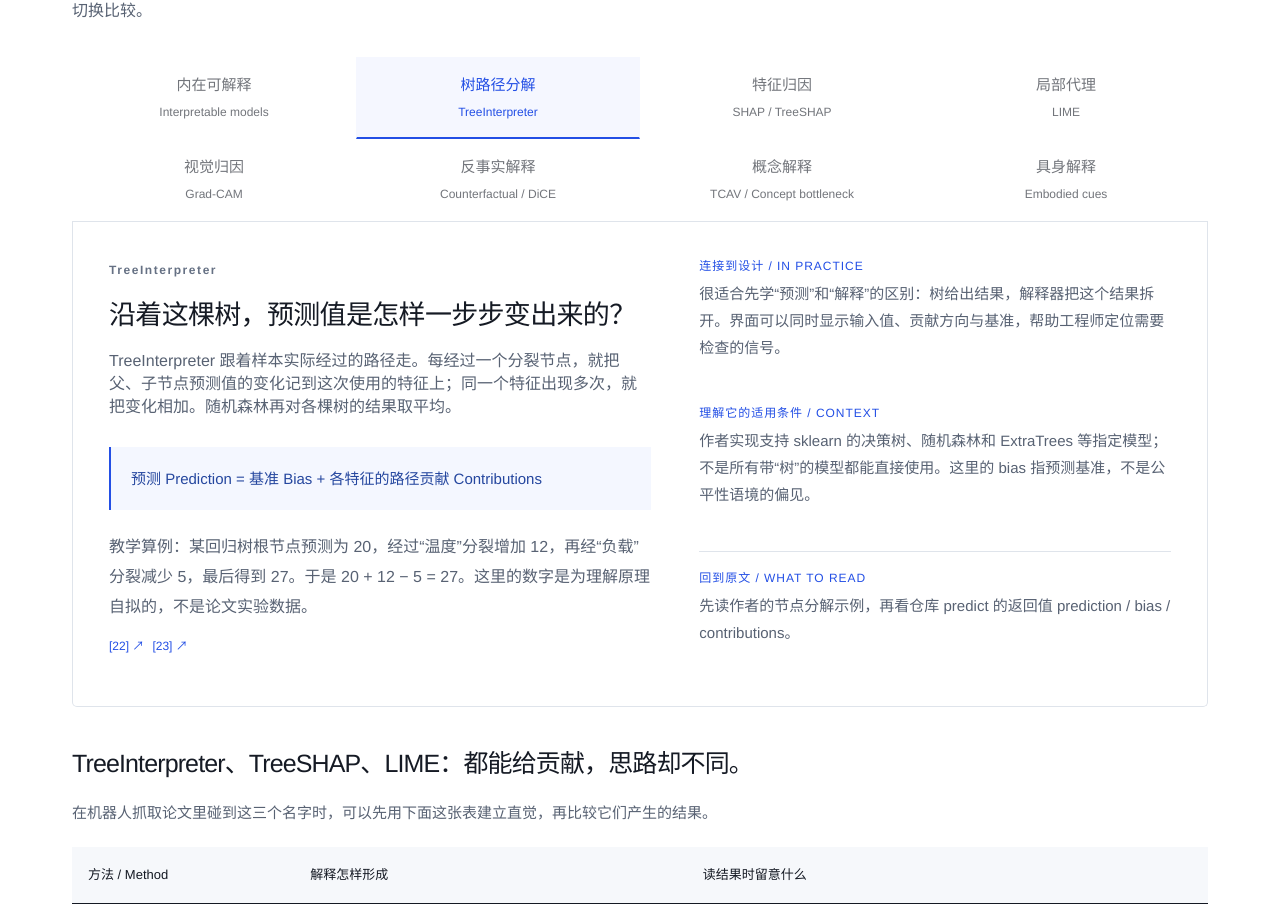
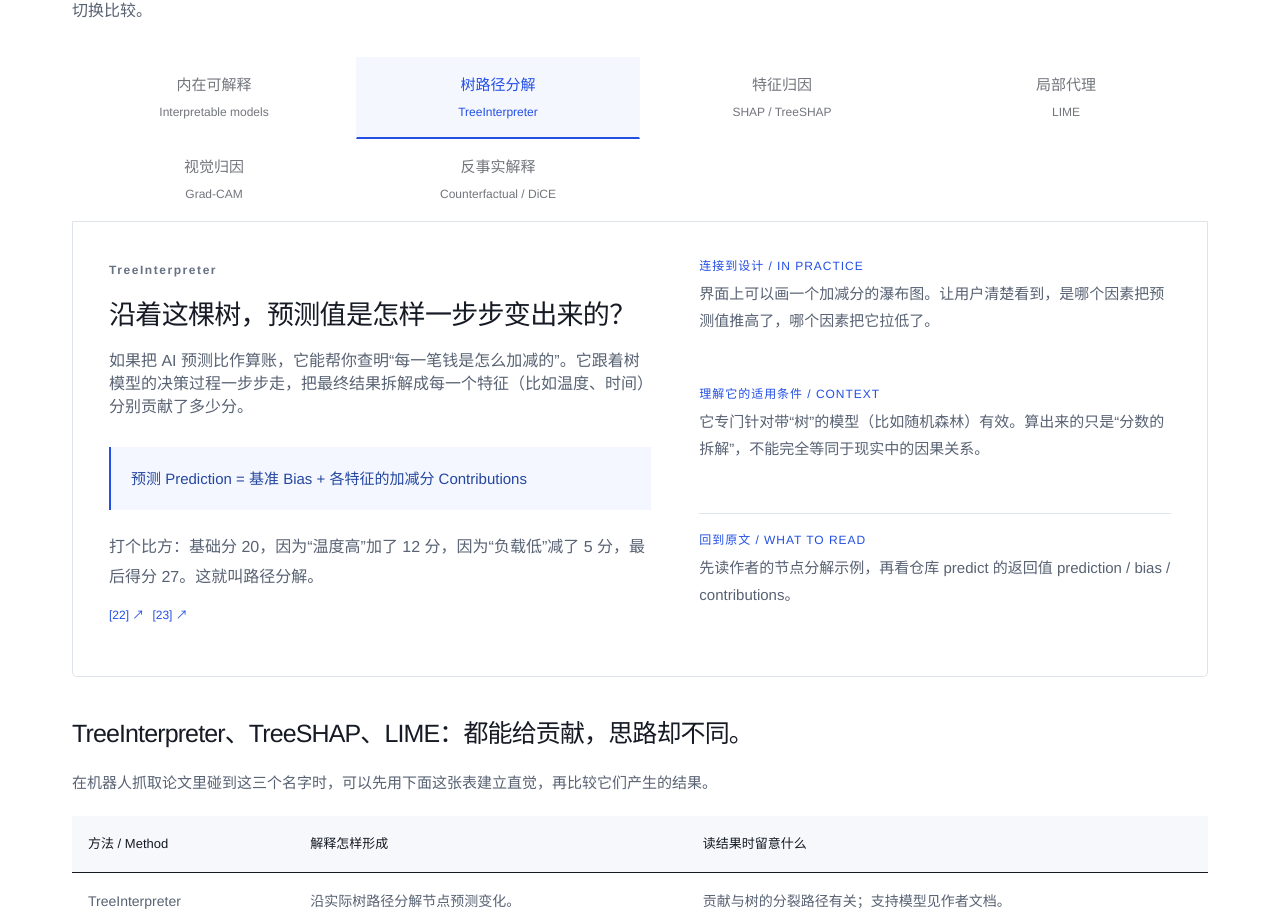
Before and after one commit to limbohoo/xai_fieldnote, a Next.js app: page / in a window 1280 px wide. Shown: the part 3172-4095 px from the top of the page. Built offline with nearby package versions, Linux system fonts and the light colour scheme.

Commit message:
Update XAI Methods mapping section to use plain language and relatable examples

```diff
--- a/app/learning-content.tsx
+++ b/app/learning-content.tsx
@@ -57,13 +57,13 @@ const methods = [
     en: 'Interpretable models',
     question: '能不能直接读懂决策规则？',
     principle:
-      '想象一棵小决策树：先检查温度是否过高，再看负载，最后决定是否降速。规则本身就是预测过程的一部分，读规则也就在读模型。线性模型、稀疏规则、小型决策树，都是理解这个方向的入口。',
+      '比如一棵小决策树：先看温度，再看负载，最后决定降速。因为它的判断过程本身就是人能看懂的规则，所以不需要额外的“解释工具”。简单的公式、小树图，都属于这一类。',
     example:
-      'Rudin 的论文提出一个有用的起点：在需要清楚决策依据的任务里，先尝试可解释模型，再判断是否确实需要更复杂的结构。这里的研究问题是如何同时获得足够的预测表现与可理解的结构。',
+      'Rudin 建议：在人命关天或需要清晰理由的场景里，先试试这种原本就简单的模型，别一上来就整复杂的黑盒模型。',
     output: '输入条件 → 可检查的规则 → 预测结果',
     design:
-      '对于产品界面，可以把触发条件写成可检查的状态，例如“温度超过设定范围，正在降速”。这种表达要与实际规则对应。此处为设计示例。',
-    scope: '结构简单是优势；是否易懂仍取决于规则数量、术语以及用户的经验。',
+      '界面上，直接把模型的判断条件展示出来，比如亮起红灯并显示“温度>80度，触发降速”。所见即所得。',
+    scope: '简单是最大的优势；但如果规则写了几百条或者全是生僻专业词，普通人依然看不懂。',
     read: '从 Rudin 的论点入手，再回 Ali 的分类看内在解释与事后解释的位置。',
     refs: [16, 1],
   },
@@ -73,14 +73,14 @@ const methods = [
     en: 'TreeInterpreter',
     question: '沿着这棵树，预测值是怎样一步步变出来的？',
     principle:
-      'TreeInterpreter 跟着样本实际经过的路径走。每经过一个分裂节点，就把父、子节点预测值的变化记到这次使用的特征上；同一个特征出现多次，就把变化相加。随机森林再对各棵树的结果取平均。',
+      '如果把 AI 预测比作算账，它能帮你查明“每一笔钱是怎么加减的”。它跟着树模型的决策过程一步步走，把最终结果拆解成每一个特征（比如温度、时间）分别贡献了多少分。',
     example:
-      '教学算例：某回归树根节点预测为 20，经过“温度”分裂增加 12，再经“负载”分裂减少 5，最后得到 27。于是 20 + 12 − 5 = 27。这里的数字是为理解原理自拟的，不是论文实验数据。',
-    output: '预测 Prediction = 基准 Bias + 各特征的路径贡献 Contributions',
+      '打个比方：基础分 20，因为“温度高”加了 12 分，因为“负载低”减了 5 分，最后得分 27。这就叫路径分解。',
+    output: '预测 Prediction = 基准 Bias + 各特征的加减分 Contributions',
     design:
-      '很适合先学“预测”和“解释”的区别：树给出结果，解释器把这个结果拆开。界面可以同时显示输入值、贡献方向与基准，帮助工程师定位需要检查的信号。',
+      '界面上可以画一个加减分的瀑布图。让用户清楚看到，是哪个因素把预测值推高了，哪个因素把它拉低了。',
     scope:
-      '作者实现支持 sklearn 的决策树、随机森林和 ExtraTrees 等指定模型；不是所有带“树”的模型都能直接使用。这里的 bias 指预测基准，不是公平性语境的偏见。',
+      '它专门针对带“树”的模型（比如随机森林）有效。算出来的只是“分数的拆解”，不能完全等同于现实中的因果关系。',
     read: '先读作者的节点分解示例，再看仓库 predict 的返回值 prediction / bias / contributions。',
     refs: [22, 23],
   },
@@ -88,16 +88,16 @@ const methods = [
     id: 'shap',
     cn: '特征归因',
     en: 'SHAP / TreeSHAP',
-    question: '相对一个参考，这次结果由哪些特征推高或拉低？',
+    question: '这次的结果，是谁在推高，谁在拉低？',
     principle:
-      'SHAP 把预测与参考值之间的差异分配给输入特征。它借用 Shapley value 的思想：考虑特征加入不同组合时带来的边际变化，再形成归因。TreeSHAP 利用树结构高效计算这类解释。',
+      'SHAP 就像是给团队发奖金。它通过计算每个特征在各种组合下的“边际贡献”，算出一个绝对公平的得分，告诉你谁是导致这个预测结果的最大功臣，谁在帮倒忙。',
     example:
-      '局部解释 Local explanation 看一个样本：哪些输入把它推向当前结果？把许多样本的归因放到一起，又能观察全局模式 Global patterns：哪些特征经常影响预测，以及影响方向如何变化。',
-    output: '参考值 Baseline + 特征归因 SHAP values → 模型输出',
+      '看单个人，它告诉你“为什么拒绝他的贷款（因为收入太低）”；看所有人，它能画出一张大图，告诉你“总体来看，收入和年龄是如何影响贷款通过率的”。',
+    output: '参考基准 Baseline + 各特征的 SHAP 贡献值 → 模型最终输出',
     design:
-      '读图时先问“解释的是哪个输出、相对谁”。同一条形的长度是归因量，不是这个输入本身的大小。界面最好让使用者能回看原始输入与参考。',
+      '界面上常表现为红蓝条形图或力导向图。红色向右推高结果，蓝色向左拉低结果。设计时要提醒用户：长条代表的是“影响力”大小，而不是原始数据的大小。',
     scope:
-      '特征依赖关系与参考设定会影响含义。把它理解为模型如何利用信息，随后再用领域实验判断现实中的因果关系。',
+      '它能算出一个极其精确的“重要度”，但这依赖于你设定的对比基准。把它当成 AI 在利用哪些信息的线索，而不是真实的因果定律。',
     read: '2017 年论文建立共同框架；2020 年树模型论文展示如何从局部解释走向整体理解。',
     refs: [6, 26],
   },
@@ -105,16 +105,16 @@ const methods = [
     id: 'lime',
     cn: '局部代理',
     en: 'LIME',
-    question: '在这个案例附近，一个简单模型能怎样描述它？',
+    question: '如果不明白整个黑盒，能不能只解释这一个具体案例？',
     principle:
-      'LIME 在待解释输入周围生成扰动，查询原模型的预测，再拟合一个偏重邻近样本的简单模型。最后用少量词、图像区域或表格特征表达这个局部近似。',
+      '黑盒模型太复杂看不懂？LIME 的做法是：就在当前这个数据附近，稍微改改数据（比如遮住图片的某一块，或删掉句子的几个词），看看黑盒的反应。然后用一个超简单的模型来模仿黑盒在这个局部的行为。',
     example:
-      '文本分类可显示哪些词影响当前判断；图像解释可保留对当前类别有帮助的区域。下方狼与哈士奇实验，就用这种方式让人发现分类器依赖了雪地背景。',
-    output: '扰动输入 → 查询预测 → 加权拟合 → 简短局部解释',
+      '比如前文“狼和哈士奇”的实验里，通过不断遮挡图片的不同部分，LIME 发现只要遮住背景的“雪”，模型就不认识狼了。这就暴露了模型其实是在看背景。',
+    output: '改动数据测试黑盒反应 → 拟合一个简单模型 → 给出这一个案例的解释',
     design:
-      '适合将一个具体案例摊开讨论。若要理解整体模型，可以选取多个有代表性的案例，一边读解释一边找模式。',
+      '如果是处理文章，界面上可以高亮出几个决定性的关键词；如果是处理图片，可以圈出决定性的几块区域。它专门用来给“单次”决策抓重点。',
     scope:
-      '邻域和采样决定它描述的“附近”是什么。需要检查这段简单说明在该邻域内拟合得如何。',
+      '因为它只是在这个案例“附近”做模仿，所以解释不一定对远处的案例适用。重点在于你怎么定义“附近”的范围。',
     read: '先看论文图 1 理解操作，再读 §6.4 与表 2 的用户实验。',
     refs: [7],
   },
@@ -122,16 +122,16 @@ const methods = [
     id: 'visual',
     cn: '视觉归因',
     en: 'Grad-CAM',
-    question: '这张图里，模型的类别判断与哪些区域有关？',
+    question: 'AI 在做判断时，眼睛究竟盯在图片的哪里？',
     principle:
-      'Grad-CAM 利用目标类别的梯度，对卷积层的特征图加权，得到粗粒度的类别相关区域图。它保留空间位置，让人可以把模型信号和原图对照起来。',
+      '专门针对看图的 AI。它通过追踪 AI 神经网络里倒数几层的“注意力”，画出一张热力图。它保留了图片的空间位置，让你直接看到 AI 的重点和原图的对应关系。',
     example:
-      '可以拿同一张图的两个类别输出分别生成热图，观察模型在不同判断下关联到哪些区域；也可以并排看正确与错误案例，寻找稳定出现的背景线索。后者是可采用的分析方式。',
-    output: '目标类别 → 梯度加权特征图 → 区域热图',
+      '如果 AI 把猫认成了狗，你可以看看它的热力图。如果热力图最红的地方在背景的草地上，你就知道它根本没在看动物，而是瞎猜的。',
+    output: '设定你想了解的类别 → 追踪神经网络激活程度 → 在原图上叠加热力图',
     design:
-      '解释页面可提供原图、目标类别与热图开关。颜色图例说清“类别相关强度”，避免让读者把它误读成物体边界或预测置信度。',
+      '界面上通常就是一张盖在原图上的热力图。一定要加个开关让用户能随时关掉它看原图，并且告诉用户：越红代表 AI 越关注这个区域，不代表它越肯定。',
     scope:
-      'Adebayo 等提出模型参数与标签随机化检查，帮助判断显著性图是否真正依赖学到的模型与数据。这为选择视觉解释提供了验证思路。',
+      '热力图看着很酷，但有时很有欺骗性（就像人盯着题看也不代表懂了）。需要通过随机化检查等方式，确认它真的反映了模型的判断，而不仅仅是个边缘检测器。',
     read: 'Grad-CAM 读图像定位方式；Sanity Checks 接着读“怎样知道热图值得看”。',
     refs: [21, 15],
   },
@@ -139,51 +139,18 @@ const methods = [
     id: 'counterfactual',
     cn: '反事实解释',
     en: 'Counterfactual / DiCE',
-    question: '如果想得到另一种结果，有哪些不同的改变方式？',
+    question: '我需要改变什么，才能让 AI 给我通过？',
     principle:
-      '反事实解释寻找与当前输入不同、能使模型改变预测的样本。DiCE 进一步生成多个彼此不同的方案，让人看到不止一条可能的变化路径。',
+      '它不告诉你“为什么现在不行”，而是告诉你“怎样做就行了”。它会去寻找那些稍微改变一点条件，就能扭转 AI 判定的虚拟案例，并展示给你。',
     example:
-      '理解时可以用一个自拟的设备例子：要从“高故障风险”变成“低风险”，模型可能给出降低负载或降低温度等不同组合。哪些方案可以操作，要再结合设备约束判断。',
-    output: '当前案例 → 多个变化方案 → 目标预测',
+      '比如你申请信用卡被 AI 拒绝了。它不会给你一堆复杂的归因数值，而是直接说：“如果你把月收入提高 2000 块，或者把现有的债务还清 5000 块，我就能给你批卡。”',
+    output: '当前被拒案例 → 生成几个扭转结果的替代方案 → 给到目标建议',
     design:
-      '产品设计可以把它做成方案比较：改什么、改多少、是否可控、有什么代价。用户能选择的空间，是反事实解释很有价值的地方。',
+      '非常适合做成“建议面板”或“What-if 模拟器”。给用户提供几个可行的操作选项，让他们自己选觉得哪条改变路径最容易做到。给出的解释充满了行动力。',
     scope:
-      '模型中的输入变化只是起点。固定属性、物理约束和行动成本需要一起纳入，才更接近可执行的建议。',
-    read: '读 DiCE 时关注多样性 Diversity 与接近程度 Proximity 为什么要同时考虑。',
+      '方案必须是真实可操作的。如果 AI 告诉你“只要把年龄减少 10 岁就能批卡”，这在数学上成立，但在现实里毫无用处。',
+    read: 'DiCE 关注如何生成“多个彼此不同”且“可操作”的方案。',
     refs: [8],
-  },
-  {
-    id: 'concept',
-    cn: '概念解释',
-    en: 'TCAV / Concept bottleneck',
-    question: '能用人熟悉的概念理解，甚至修正模型吗？',
-    principle:
-      'TCAV 通过概念样本定义方向，例如“条纹”，再检验模型对这个概念方向的敏感性。概念瓶颈模型则把概念放进预测链：先预测人可理解的属性，再用属性预测结果。',
-    example:
-      '两者的学习差别很重要：TCAV 是在已有网络中探查概念；概念瓶颈模型是专门设计一个概念中间层。后者让“如果这个属性识别错了，改正会怎样”成为可研究的问题。',
-    output: 'TCAV：概念探查 ｜ CBM：输入 → 概念 → 结果',
-    design:
-      '先与领域用户一起选概念，再考虑界面中的命名、证据和纠正方式。下方鸟类识别案例展示了为什么这一层适合连接 HCI。',
-    scope: '概念的质量、可观察性及是否覆盖任务关键因素，会影响整个方案。',
-    read: 'TCAV 读概念如何被定义；Koh 等读图 3、图 4 的概念干预。',
-    refs: [9, 10],
-  },
-  {
-    id: 'embodied',
-    cn: '具身解释',
-    en: 'Embodied cues',
-    question: '产品行动的方式，本身能让人看懂些什么？',
-    principle:
-      'Wallkötter 等把目光投向社会线索：语言之外，注视、手势、姿态与动作也能传达智能体的状态、目标和意图。解释可以发生在协作过程中，而不必等行动结束才出现。',
-    example:
-      '机器人先看向目标再伸手，或者选择一条更早暴露目标的轨迹，都可能帮助旁观者理解下一步。这类思路把“解释界面”扩展到了产品的行为。',
-    output: '内部状态 / 目标 → 可感知线索 → 人的意图推断',
-    design:
-      '工业设计可以从动作节奏、方向、姿态以及声光反馈入手，研究人在何时察觉、怎样理解、接着怎样行动。声光是此处基于综述的设计延伸。',
-    scope:
-      '线索与具体含义需要一起验证：相同动作在不同产品外形、任务和人群中，可能形成不同预期。',
-    read: '先读社会线索综述，再用 Dragan 的实验理解“意图可读”和“动作可预测”的区别。',
-    refs: [11, 12],
   },
 ];
 const steps = [
```
